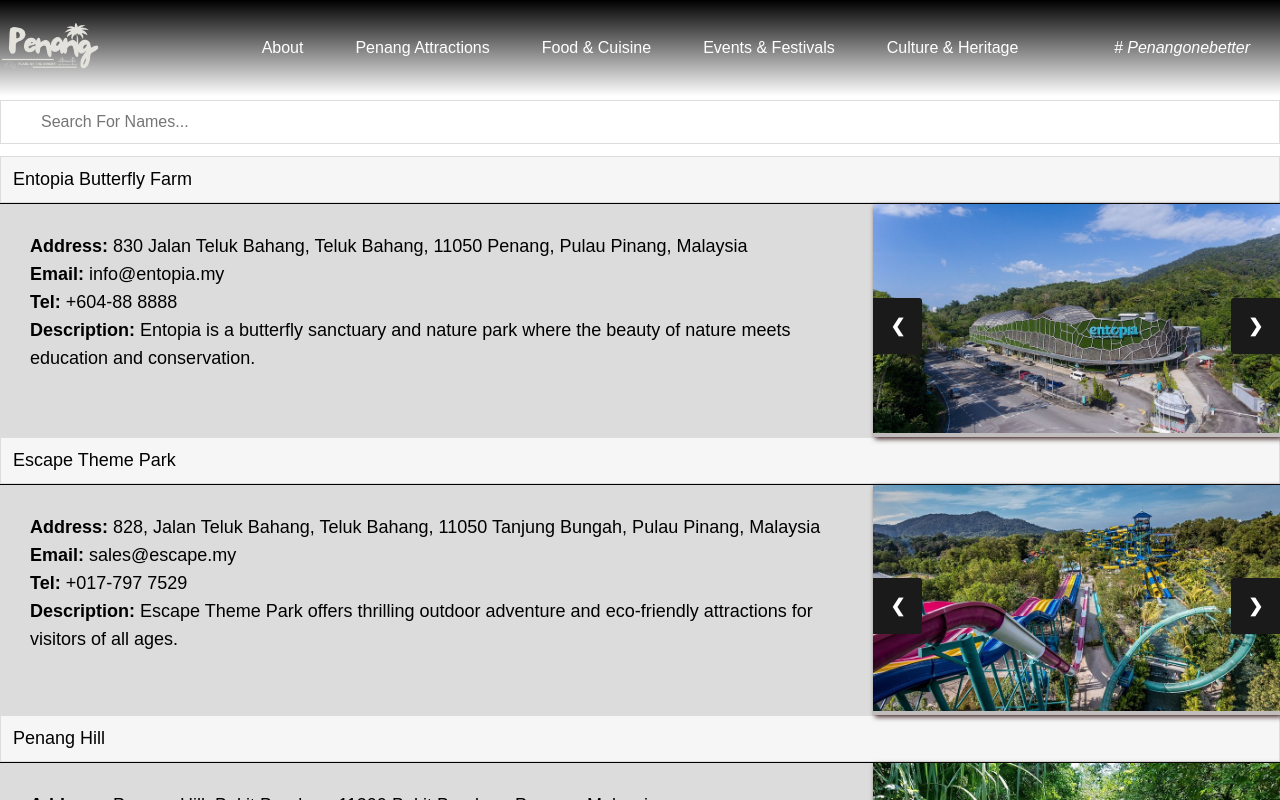
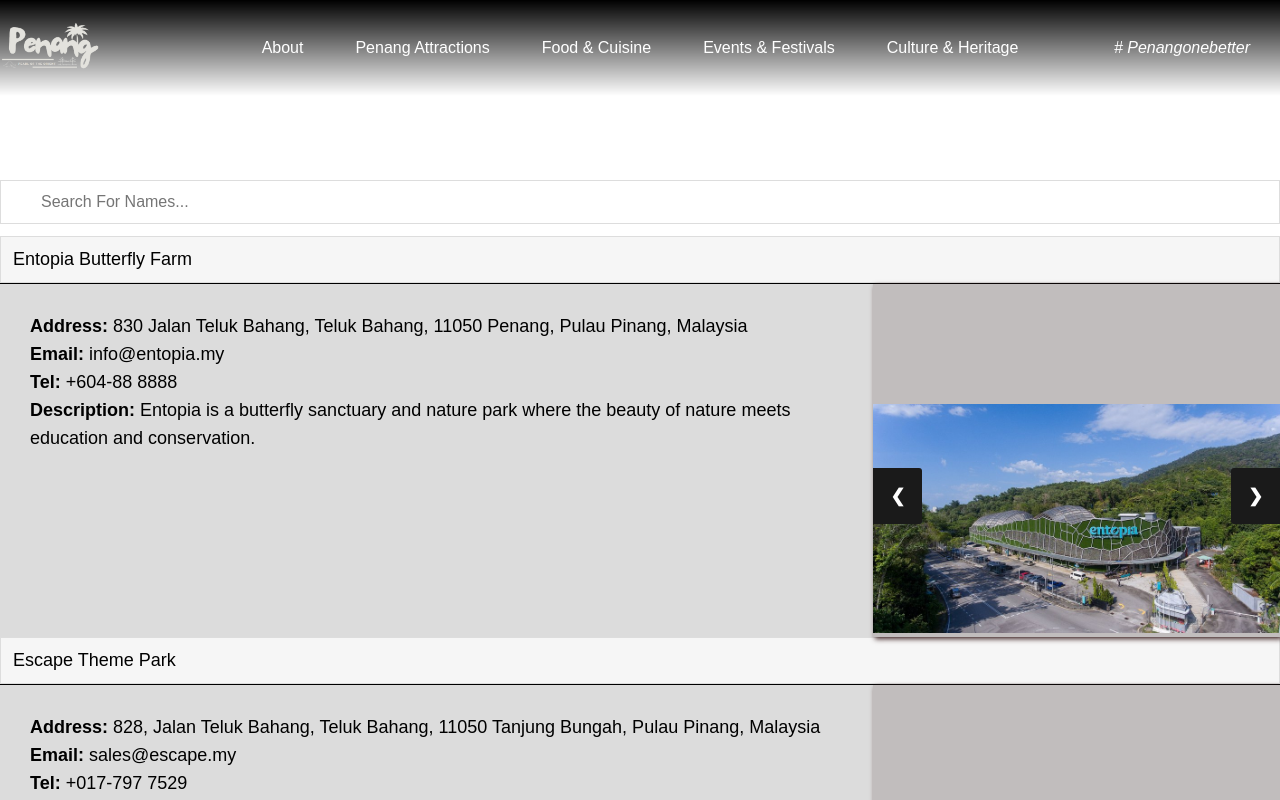
Before and after one commit to Helenooi/assign2, a React (Vite) app: page /attraction in a window 1280 px wide. Shown: the top 800 px of the page. Built offline with nearby package versions, Linux system fonts and the light colour scheme; a web font is replaced by a local one.

Commit message:
May Fen AttractionPage v2

```diff
--- a/src/css/attraction.css
+++ b/src/css/attraction.css
@@ -101,6 +101,42 @@
     .sectionresultnofound{
       width: 100%;
     }
+
+
+    /* Ensure the image container doesn't overlap with the menu */
+.slideshow-container {
+  position: relative;
+  max-width: 100%;
+  margin: auto;
+  z-index: 1; /* Ensures it stays behind navbar */
+  padding-top: 60px; /* Adds space at the top to prevent overlapping the menu */
+}
+
+/* Ensure the attraction image container doesn't overlap */
+.attraction-image-container1 {
+  position: relative; /* Ensures relative positioning */
+  flex: 2;
+  width: 100%;
+  height: 100%;
+  background-color: rgb(193, 189, 189);
+  box-shadow: 2px 2px 5px rgb(67, 40, 40);
+  z-index: 1; /* Ensures it stays behind navbar */
+  padding-top: 60px; /* Add padding to avoid image overlap */
+}
+
+/* Fix the navbar z-index to be higher than image container */
+.navbar {
+  position: relative; /* Relative positioning for navbar */
+  z-index: 100; /* High z-index ensures navbar is on top */
+}
+
+/* Additional container settings for layout management */
+.container {
+  position: relative; /* Keep it in the page flow */
+  z-index: 0; /* Default layer */
+}
+
+
 
     /* Slide-in Animation */
 @keyframes slideIn {
--- a/src/css/menu.css
+++ b/src/css/menu.css
@@ -19,6 +19,11 @@
     background-size: cover;
     font-family: "josefin sans";
     background-color: rgba(0,0,0,0.7);
+
+    /*mayfen*/
+
+        padding-top: 80px;
+
 }
 
 body::before{
@@ -41,6 +46,8 @@
     top:0px;
     left:0px;
     width: 100%;
+    /*mayfen*/
+    z-index: 10;
 }
 .header2{
     width:100%;
@@ -49,6 +56,9 @@
     background-position: bottom;
     background-size: cover;
     background-blend-mode: darken;
+    /*mayfen*/
+    position: relative;
+    z-index: 0;
 }
 
 .container{
```
